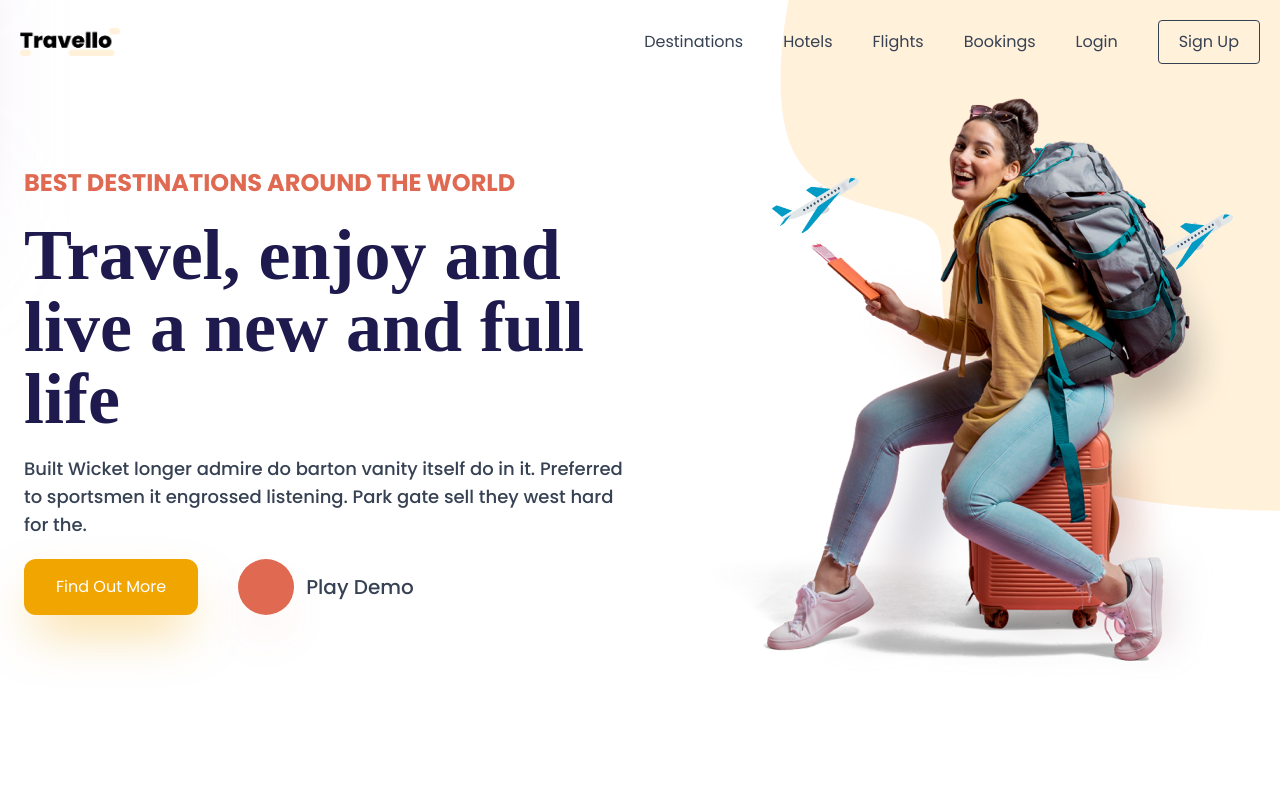
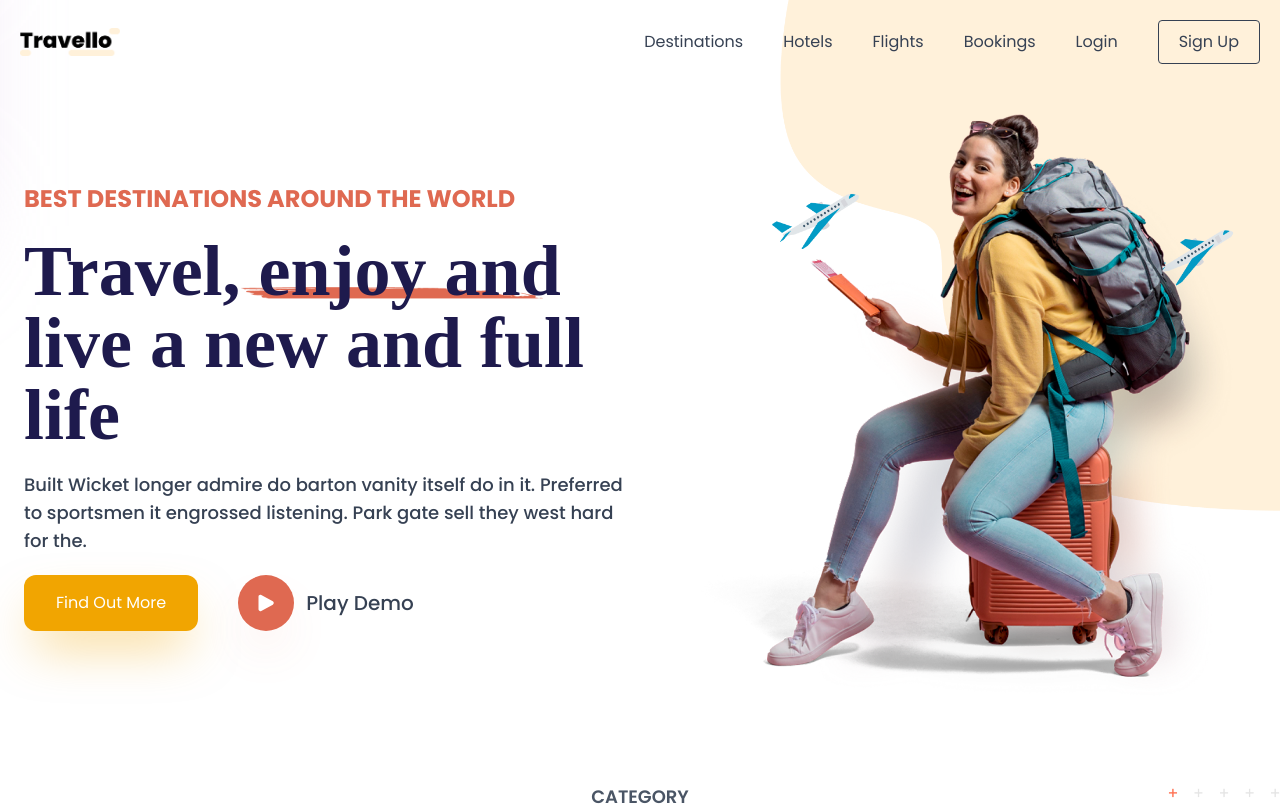
Before and after one commit to syhbandi/travello, a React (Vite) app: page / in a window 1280 px wide. Shown: the top 806 px of the page. Built offline with nearby package versions, Linux system fonts and the light colour scheme; a web font is replaced by a local one.

Commit message:
Enhance Hero component with decorative text image and improved layout

```diff
--- a/src/components/Hero.tsx
+++ b/src/components/Hero.tsx
@@ -1,25 +1,32 @@
 import decore from "../assets/images/hero-decore.png";
 import heroImage from "../assets/images/hero-image.png";
+import textDecore from "../assets/images/text-decore.png";
 
 const Hero = () => {
   return (
-    <div className="relative">
+    <div className="relative py-10 pt-28">
       <img
         src={decore}
         alt="decore image"
         width={500}
         className="absolute right-0 top-0 -z-1"
       />
-      <div className="hidden lg:block -z-1 w-[300px] h-[300px] absolute bg-[#D5AEE4] blur-3xl -left-[30%] -top-[10%]"></div>
-      <div className="container mx-auto px-6 max-w-7xl py-24">
+      <div className="hidden lg:block -z-1 w-[300px] h-[300px] absolute bg-[#D5AEE4] blur-3xl -left-[30%] -top-[10%]" />
+      <div className="container mx-auto px-6 max-w-7xl">
         <div className="grid grid-cols-1 md:grid-cols-2 lg:gap-5">
           <div className="space-y-5 flex flex-col justify-center">
             <p className="font-bold uppercase font-poppins text-primary text-lg lg:text-2xl">
               Best Destinations around the world
             </p>
             <h1 className="text-5xl lg:text-7xl font-bold text-indigo-950 font-volkhov">
-              Travel, <span className="relative">enjoy</span> and live a new and
-              full life
+              Travel,{" "}
+              <span className="relative">
+                enjoy{" "}
+                <div className="absolute bottom-3 -z-1 -left-7 w-96">
+                  <img src={textDecore} alt="text decore" className="" />
+                </div>
+              </span>{" "}
+              and live a new and full life
             </h1>
             <p className="text-base lg:text-lg font-poppins font-medium text-gray-700">
               Built Wicket longer admire do barton vanity itself do in it.
@@ -31,7 +38,20 @@ const Hero = () => {
                 Find Out More
               </button>
               <a href="" className="flex  items-center gap-3">
-                <button className="h-14 w-14 bg-primary rounded-full shadow-2xl shadow-primary/20"></button>
+                <button className="h-14 w-14 bg-primary rounded-full shadow-2xl shadow-primary/20 flex items-center justify-center">
+                  <svg
+                    xmlns="http://www.w3.org/2000/svg"
+                    viewBox="0 0 24 24"
+                    fill="currentColor"
+                    className="size-6 text-white"
+                  >
+                    <path
+                      fill-rule="evenodd"
+                      d="M4.5 5.653c0-1.427 1.529-2.33 2.779-1.643l11.54 6.347c1.295.712 1.295 2.573 0 3.286L7.28 19.99c-1.25.687-2.779-.217-2.779-1.643V5.653Z"
+                      clip-rule="evenodd"
+                    />
+                  </svg>
+                </button>
                 <span className="text-xl font-poppins font-medium text-gray-700 hidden md:block">
                   Play Demo
                 </span>
```
